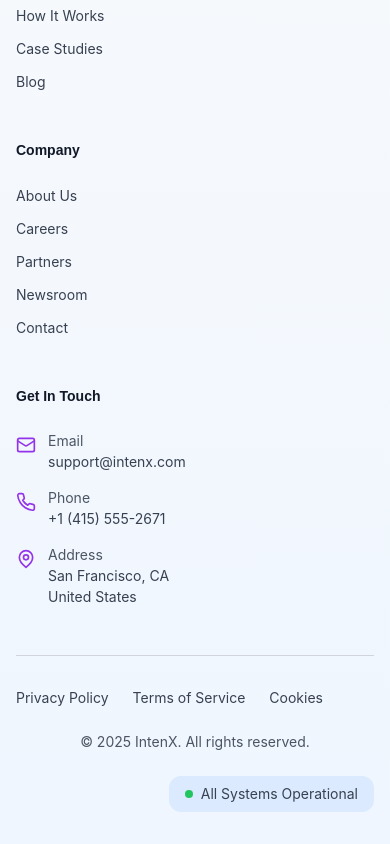
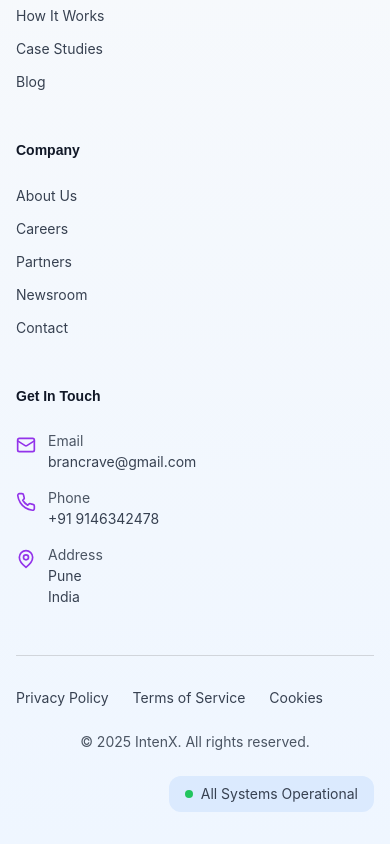
Before and after one commit to omt1763-crypto/IntenX, a Next.js app: page / in a window 390 px wide. Shown: the part 10701-11545 px from the top of the page. Built offline with nearby package versions, Linux system fonts and the light colour scheme; no server answers.

Commit message:
update: change contact information
- Email: support@intenx.com -> brancrave@gmail.com
- Phone: +1 (415) 555-2671 -> +91 9146342478
- Address: San Francisco, CA -> Pune, India

Updated in:
- components/Footer.tsx
- components/CTASection.tsx

```diff
--- a/components/CTASection.tsx
+++ b/components/CTASection.tsx
@@ -98,7 +98,7 @@
           </p>
 
           <a
-            href="mailto:support@intenx.com"
+            href="mailto:brancrave@gmail.com"
             className="inline-flex items-center gap-2 px-8 py-4 bg-gradient-to-r from-blue-500 to-cyan-400 text-white rounded-xl font-semibold shadow-lg hover:shadow-2xl hover:from-blue-600 hover:to-cyan-500 hover:scale-110 active:scale-95 transition-all duration-300"
           >
             Contact our support team
--- a/components/Footer.tsx
+++ b/components/Footer.tsx
@@ -111,8 +111,8 @@
                 <Mail size={20} className="text-purple-600 mt-1 flex-shrink-0" />
                 <div>
                   <p className="text-sm text-gray-600">Email</p>
-                  <a href="mailto:support@intenx.com" className="text-gray-700 hover:text-purple-600 transition-colors">
-                    support@intenx.com
+                  <a href="mailto:brancrave@gmail.com" className="text-gray-700 hover:text-purple-600 transition-colors">
+                    brancrave@gmail.com
                   </a>
                 </div>
               </li>
@@ -120,8 +120,8 @@
                 <Phone size={20} className="text-purple-600 mt-1 flex-shrink-0" />
                 <div>
                   <p className="text-sm text-gray-600">Phone</p>
-                  <a href="tel:+14155552671" className="text-gray-700 hover:text-purple-600 transition-colors">
-                    +1 (415) 555-2671
+                  <a href="tel:+919146342478" className="text-gray-700 hover:text-purple-600 transition-colors">
+                    +91 9146342478
                   </a>
                 </div>
               </li>
@@ -130,8 +130,8 @@
                 <div>
                   <p className="text-sm text-gray-600">Address</p>
                   <p className="text-gray-700 hover:text-purple-600 transition-colors">
-                    San Francisco, CA<br />
-                    United States
+                    Pune<br />
+                    India
                   </p>
                 </div>
               </li>
```
